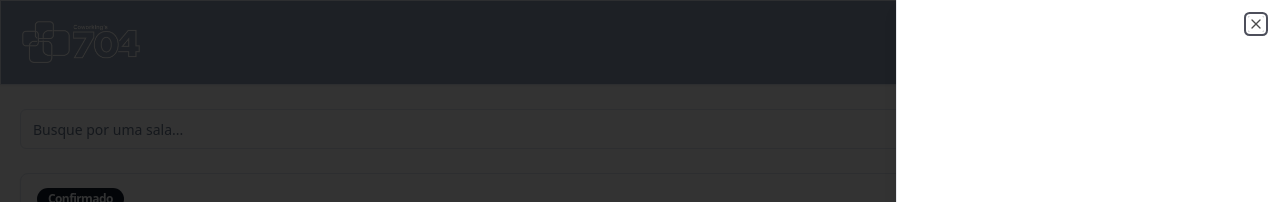
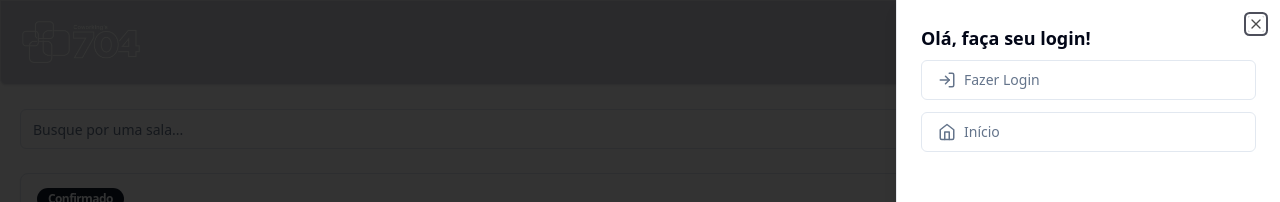
Before and after one commit to jv-farias/coworkings-704, a React (Vite) app: page /home in a window 1280 px wide. Both pictures are taken after a click on the button 1243 px from the left and 42 px from the top of the page. Shown: the top 202 px of the page. Built offline with nearby package versions, Linux system fonts and the light colour scheme; data requests are answered from the project's data file.

Commit message:
add sideMenu with buttons (#2)
Co-authored-by: HitaloDev <121626564+HitaloDev@users.noreply.github.com>

```diff
--- a/src/components/Header/index.tsx
+++ b/src/components/Header/index.tsx
@@ -1,5 +1,5 @@
-import { MenuIcon } from "lucide-react";
-import { Sheet, SheetContent, SheetTrigger } from "../ui/sheet";
+import { HomeIcon, LogInIcon, MenuIcon } from "lucide-react";
+import { Sheet, SheetContent, SheetDescription, SheetHeader, SheetTitle, SheetTrigger } from "../ui/sheet";
 import { Card, CardContent } from "../ui/card";
 import { Button } from "../ui/button";
 import logoCoworking from "../../assets/logo.png"
@@ -7,7 +7,7 @@ import logoCoworking from "../../assets/logo.png"
 
 export const Header = () => {
     return (
-        <Card className="w-full bg-slate-400 rounded-none" >
+        <Card className="w-full bg-gray-300 rounded-b-md rounded-t-none border-no" >
             <CardContent className="p-5 flex justify-between items-center flex-row">
                 <a href="/" >
                     <img src={logoCoworking} alt="" className="w-[120px]" />
@@ -19,8 +19,28 @@ export const Header = () => {
                         </Button>
                     </SheetTrigger>
 
-                    <SheetContent className="p-0">
-
+                    <SheetContent>
+                        <SheetHeader>
+                            <SheetTitle>Olá, faça seu login!</SheetTitle>
+                            <SheetDescription className="flex flex-col gap-3" >
+                                <div className="flex flex-col gap-3 ">
+                                    <Button variant="outline" className="justify-start" asChild>
+                                        <a href="/login">
+                                            <LogInIcon size={18} className="mr-2" />
+                                            Fazer Login
+                                        </a>
+                                    </Button>
+                                </div>
+                                <div className="flex flex-col gap-3 ">
+                                    <Button variant="outline" className="justify-start" asChild>
+                                        <a href="/">
+                                            <HomeIcon size={18} className="mr-2" />
+                                            Início
+                                        </a>
+                                    </Button>
+                                </div>
+                            </SheetDescription>
+                        </SheetHeader>
                     </SheetContent>
                 </Sheet>
             </CardContent>
```
